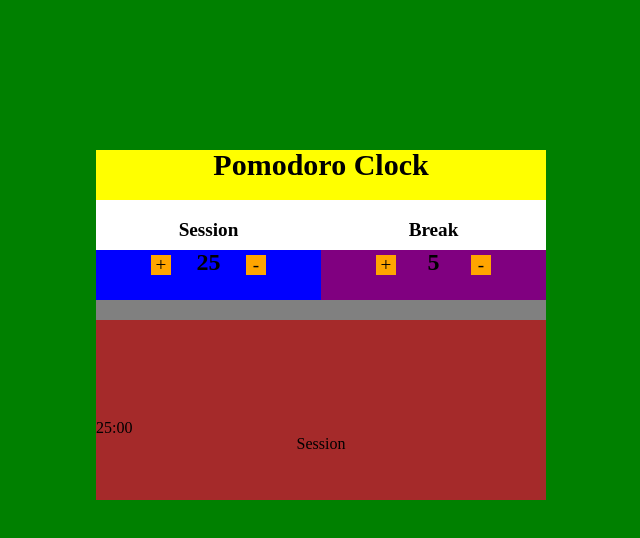
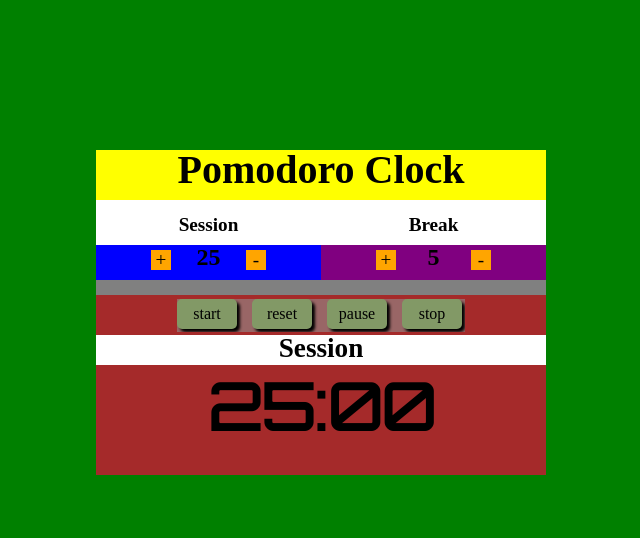
Before and after one commit to kasey-z/Pomodoro-Clock, a plain HTML site: page index.html in a window 1280 px wide. Shown: the whole page, without its empty margins (319-959 px from the left). Drawn offline with nearby package versions, Linux system fonts and the light colour scheme.

Commit message:
panel arranged css

```diff
--- a/index.html
+++ b/index.html
@@ -3,6 +3,7 @@
   <head>
     <meta charset="utf-8">
     <link rel="stylesheet" href="style.css">
+    <link href='https://fonts.googleapis.com/css?family=Orbitron' rel='stylesheet' type='text/css'>
     <title>Pomodoro Clock</title>
   </head>
   <body>
@@ -45,23 +46,30 @@
 
       <div class="lower-panel">
 
-        <div class="clock">
+        <div id="clock">
           25:00
         </div>
-        <p>Session</p>
-        <div class="start">
+        <p id="big">Session</p>
+
+        <div id="four-manu">
+
+          <ul>
+          <li class="start manu">
+            start
+          </li >
+          <li class="reset manu">
+            reset
+          </li>
+          <li class="pause manu">
+            pause
+          </li>
+          <li class="stop manu">
+            stop
+          </li>
+        </ul>
+        </div>
 
         </div>
-        <div class="reset">
-
-        </div>
-        <div class="pause">
-
-        </div>
-        <div class="stop">
-
-        </div>
-      </div>
 
     </div>
 
--- a/style.css
+++ b/style.css
@@ -73,7 +73,7 @@ h1{
   text-align: center;
   width: auto;
   height: 50px;
-  font-size: 30px;
+  font-size: 2.5em;
 
   font-weight: bold;
 }
@@ -86,20 +86,20 @@ h1{
   float: left;
   background-color: blue;
   width: 50%;
-  height: 100px;
+  height: 80px;
 }
 
 .upper-right{
   float: right;
   background-color: purple;
   width: 50%;
-  height: 100px;
+  height: 80px;
 }
 
 .up{
-  top:100px;
+
   font-weight: bolder;
-  padding-top: 20px;
+  padding-top: 15px;
   height:30px;
   background-color: white;
   font-size: 1.2em;
@@ -108,7 +108,6 @@ h1{
 
 .low{
   font-size: 1.5em;
-  top:-10px;
   font-weight: bold;
 }
 
@@ -124,10 +123,7 @@ p{
   width:20px;
   text-align:center;
   left:55px;
-  bottom: 25px;
-
-
-
+  bottom: 10px;
 }
 
 .minor{
@@ -138,12 +134,59 @@ p{
   width:20px;
   text-align:center;
   right:55px;
-  bottom: 25px;
-
+  bottom: 10px;
 }
 
 .lower-panel{
   background-color: brown;
-  top:120px;
+  top:95px;
   height: 180px;
 }
+
+#four-manu{
+  margin: 0 auto;
+  background-color: #996666;
+  bottom:140px;
+  height:33px;
+  width: 288px;
+  overflow:hidden;
+}
+
+ul{
+  width:300px;
+}
+
+.manu{
+   text-align:center;
+   height: 30px;
+   width:60px;
+   background-color: #829966;
+   display: inline-block;
+   list-style:none;
+   float: left;
+   margin-right: 15px;
+   line-height: 30px;
+   border-radius: 5px;
+   box-shadow: 3px 3px 3px;
+}
+
+#big{
+  font-size: 1.7em;
+  font-weight: bolder;
+  height:30px;
+  width: 100%;
+  background-color: white;
+  position: absolute;
+  top:40px;
+}
+
+#clock{
+  font-size: 4.0em;
+  font-weight: bolder;
+  width: 100%;
+  text-align:center;
+  font-family:'Orbitron';
+  src: url('put_the_location_to_your_font.ttf or .otf');
+  bottom: 0;
+
+}
```
